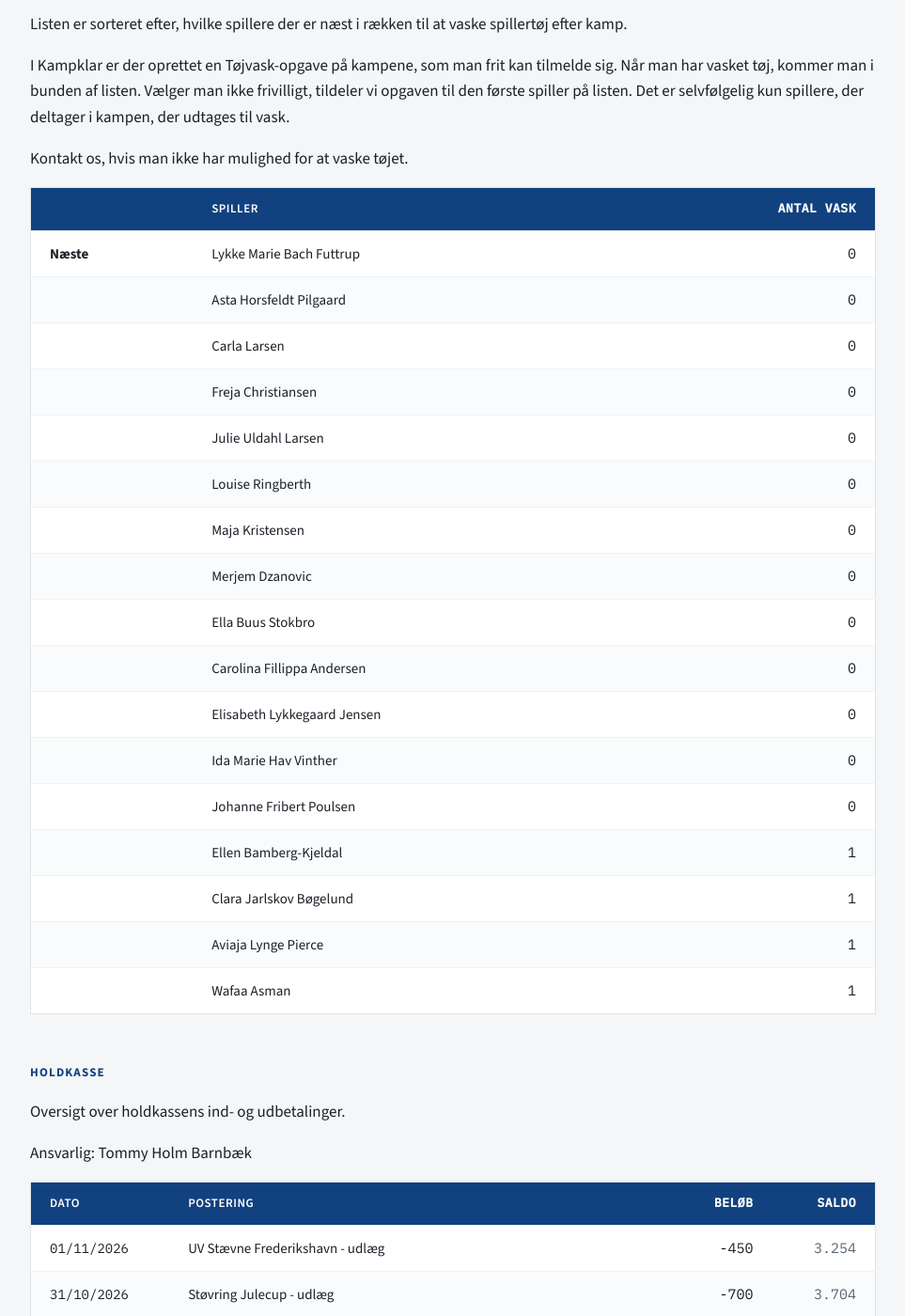
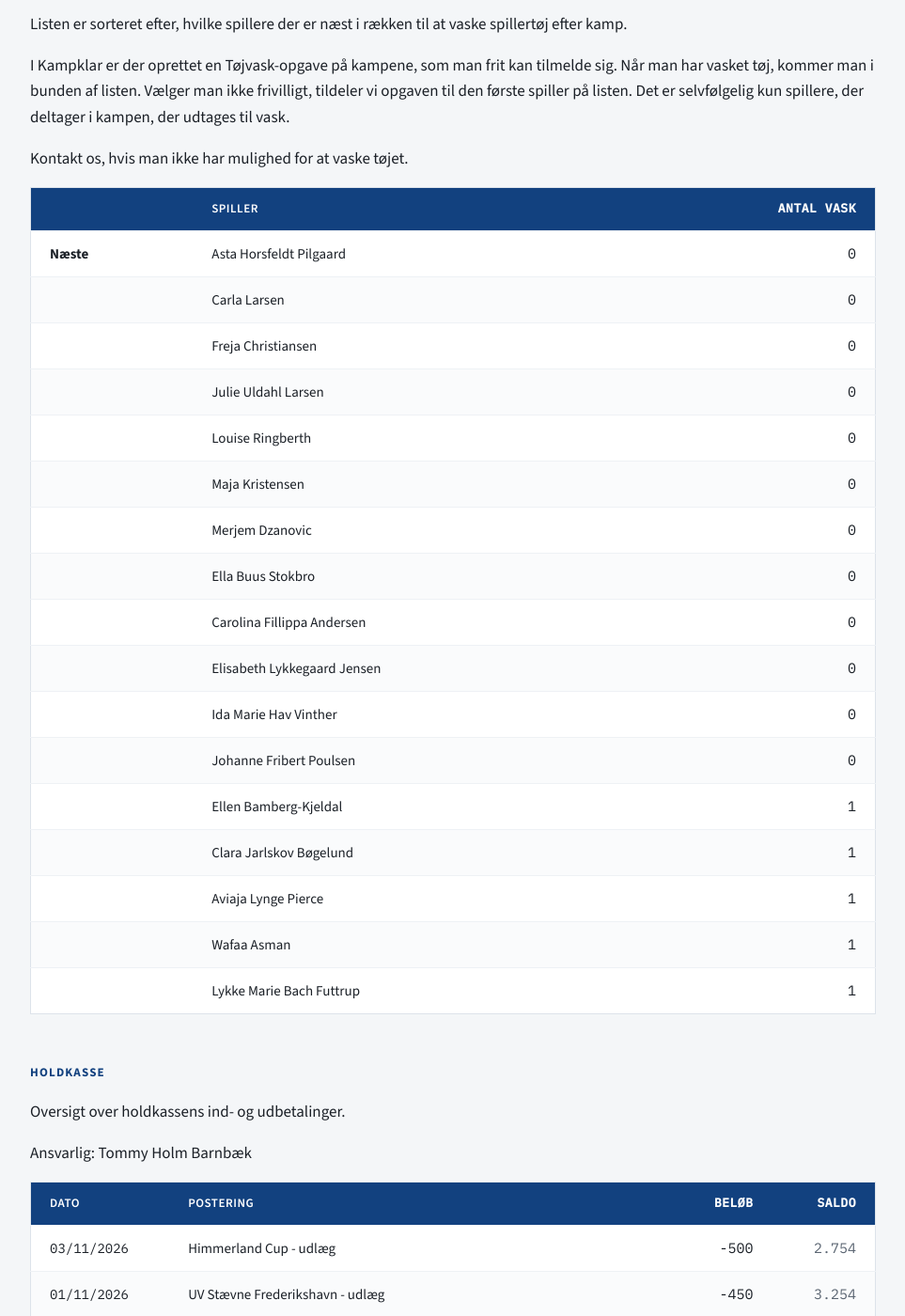
Before and after one commit to holm-dk/fodbold-vb-piger, a Jekyll site: the page built from index.md, in a window 1280 px wide and 1400 px high, scrolled down 562 px. Shown: the whole window at 94% size, without its empty margins (158-1121 px from the left). Built offline with Jekyll 4.4.1, drawn with Linux system fonts in a browser that asks for light colours.

Commit message:
Vask til Lykke og udlæg Himmerland Cup

```diff
--- a/index.md
+++ b/index.md
@@ -24,8 +24,7 @@ Kontakt os, hvis man ikke har mulighed for at vaske tøjet.
 
 | | Spiller | Antal vask |
 |---|---|---:|
-| **Næste** | Lykke Marie Bach Futtrup | 0 |
-| | Asta Horsfeldt Pilgaard | 0 |
+| **Næste** | Asta Horsfeldt Pilgaard | 0 |
 | | Carla Larsen | 0 |
 | | Freja Christiansen | 0 |
 | | Julie Uldahl Larsen | 0 |
@@ -41,6 +40,7 @@ Kontakt os, hvis man ikke har mulighed for at vaske tøjet.
 | | Clara Jarlskov Bøgelund | 1 |
 | | Aviaja Lynge Pierce | 1 |
 | | Wafaa Asman | 1 |
+| | Lykke Marie Bach Futtrup | 1 |
 
 ## Holdkasse
 
@@ -50,6 +50,7 @@ Ansvarlig: Tommy Holm Barnbæk
 
 | Dato | Postering | Beløb | Saldo |
 |---|---|---:|---:|
+| 03/11/2026 | Himmerland Cup - udlæg | -500 | 2.754 |
 | 01/11/2026 | UV Stævne Frederikshavn - udlæg | -450 | 3.254 |
 | 31/10/2026 | Støvring Julecup - udlæg | -700 | 3.704 |
 | 18/09/2026 | Drikkedunke | -580 | 4.404 |
```
